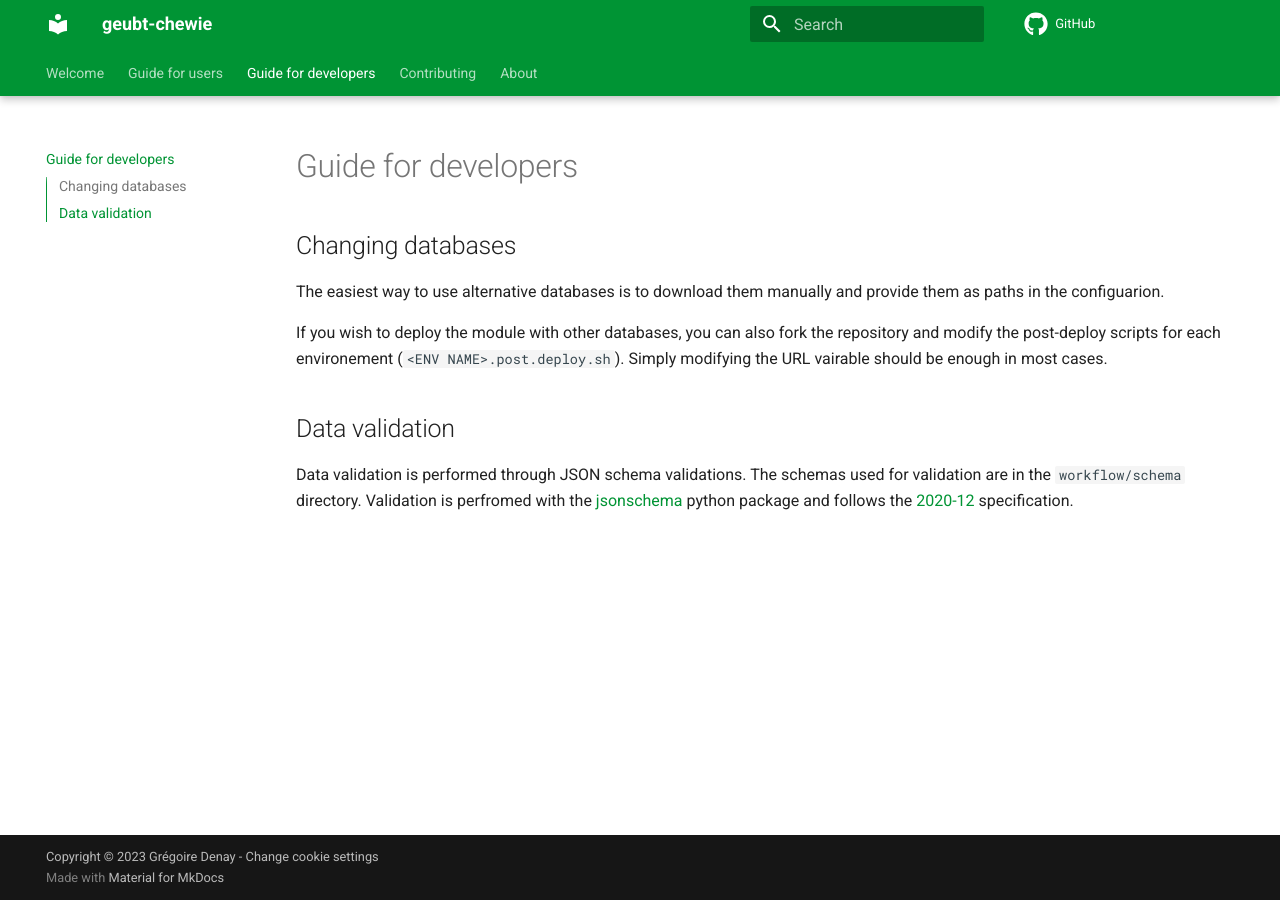
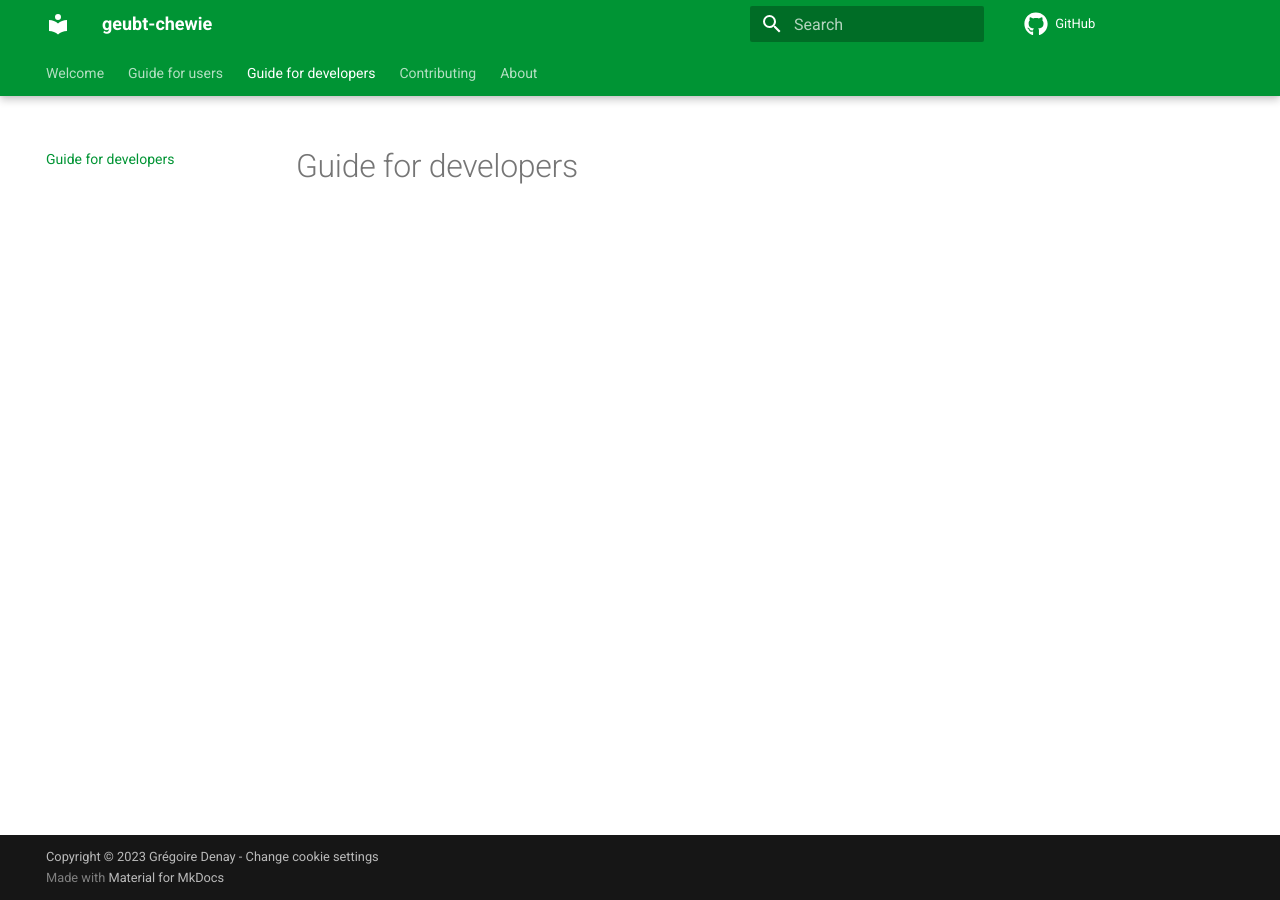
Before and after one commit to NRW-GEUBT/geuebt-chewie, an MkDocs documentation site: the page built from docs/dev_guide.md, in a window 1280 px wide. Built offline with MkDocs 1.6.1 and Material for MkDocs 9.7.7, drawn with Linux system fonts in a browser that asks for light colours; comment, search, counter and statistics services are not loaded.

Commit message:
fix doc and add checks for config

```diff
--- a/docs/dev_guide.md
+++ b/docs/dev_guide.md
@@ -1,18 +1 @@
 # Guide for developers
-
-## Changing databases
-
-The easiest way to use alternative databases is to download them manually and
-provide them as paths in the configuarion.
-
-If you wish to deploy the module with other databases, you can also fork the
-repository and modify the post-deploy scripts for each environement
-(`<ENV NAME>.post.deploy.sh`).
-Simply modifying the URL vairable should be enough in most cases.
-
-## Data validation
-
-Data validation is performed through JSON schema validations.
-The schemas used for validation are in the `workflow/schema` directory.
-Validation is perfromed with the [jsonschema](https://python-jsonschema.readthedocs.io/en/latest/#)
-python package and follows the [2020-12](https://json-schema.org/draft/2020-12/release-notes.html) specification.
```
Also changed, not shown: CHANGELOG.md (+5 -0 lines), README.md (+1 -1 lines), docs/user_guide.md (+13 -0 lines), 3 other files.
